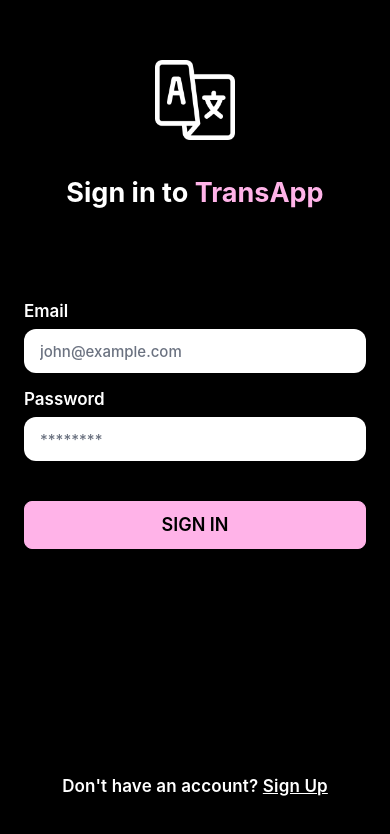
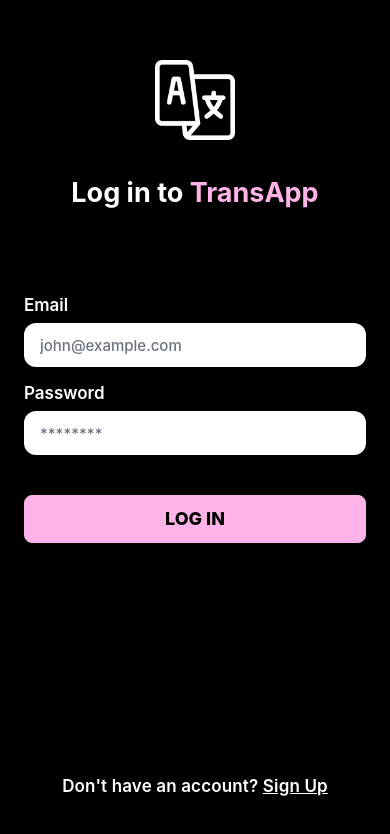
Before and after one commit to appsecandrewlee/MACathon_2023, a React Native app in the folder langtrans_app/: screen /Login in a window 390 px wide. Shown: the top 834 px of the page. Built offline with nearby package versions, Linux system fonts and the light colour scheme.

Commit message:
pretty up sign up and log in page

```diff
--- a/langtrans_app/App.js
+++ b/langtrans_app/App.js
@@ -50,7 +50,7 @@ export default function App() {
         <Stack.Screen name="Login" component={LoginScreen} options={{ headerShown: false }} />
         <Stack.Screen name="Signup" component={SignupScreen} options={{ headerShown: false }} />
         <Stack.Screen name="Camera" component={CameraScreen} options={{ title: 'Capture Image' }} />
-        <Stack.Screen name="Home" component={HomeScreen} options={{ title: 'Home' }} />
+        <Stack.Screen name="Home" component={HomeScreen} options={{ headerShown: false }} />
         {/* Add more screens as needed */}
       </Stack.Navigator>
     </NavigationContainer>
--- a/langtrans_app/package.json
+++ b/langtrans_app/package.json
@@ -10,10 +10,10 @@
   },
   "dependencies": {
     "@expo/webpack-config": "^19.0.0",
+    "@react-native-firebase/app": "^18.3.2",
+    "@react-native-firebase/auth": "^18.3.2",
     "@react-navigation/native": "^6.1.7",
     "@react-navigation/stack": "^6.3.17",
-    "@react-native-firebase/app": "^18.3.2",
-    "@react-native-firebase/auth": "^18.3.2",
     "@types/react": "~18.2.14",
     "axios": "^1.5.0",
     "bootstrap": "^5.3.1",
@@ -25,6 +25,7 @@
     "react-dom": "18.2.0",
     "react-native": "0.72.4",
     "react-native-config": "^1.5.1",
+    "react-native-linear-gradient": "^2.8.3",
     "react-native-web": "~0.19.6",
     "typescript": "^5.1.3"
   },
--- a/langtrans_app/screens/Login.js
+++ b/langtrans_app/screens/Login.js
@@ -1,5 +1,6 @@
 import React, { useState } from 'react';
 import { colors, commonStyles } from '../styles/styles';
+import LinearGradient from 'react-native-linear-gradient';
 import {
   SafeAreaView,
   View,
@@ -41,9 +42,8 @@ export default function LoginScreen({navigation}) {
             // }}
           />
           <Text style={[commonStyles.title,{ color: colors.text }]}>
-            Sign in to <Text style={commonStyles.title}>TransApp</Text>
+            Log in to <Text style={commonStyles.title}>TransApp</Text>
           </Text>
-          <View style={{marginBottom: 50}}></View>
         </View>
 
         <View style={commonStyles.form}>
@@ -77,11 +77,9 @@ export default function LoginScreen({navigation}) {
 
           <View style={commonStyles.formAction}>
             <TouchableOpacity
-              onPress={() => {
-                // handle onPress
-              }}>
+              onPress={() => navigation.navigate('Home')}>
               <View style={commonStyles.btn}>
-                <Text style={commonStyles.btnText}>SIGN IN</Text>
+                <Text style={commonStyles.btnText}>LOG IN</Text>
               </View>
             </TouchableOpacity>
           </View>
@@ -96,9 +94,7 @@ export default function LoginScreen({navigation}) {
           </TouchableOpacity>
 
         </View>
-
       </View>
-
     </SafeAreaView>
   );
 }
--- a/langtrans_app/screens/Signup.js
+++ b/langtrans_app/screens/Signup.js
@@ -25,7 +25,7 @@ export default function SignupScreen({navigation}) {
       <View style={commonStyles.container}>
 
         <View style={commonStyles.header}>
-          <Text style={commonStyles.title}>Getting Started</Text>
+          <Text style={[commonStyles.title, {marginBottom: 6}]}>Getting Started</Text>
           <Text style={commonStyles.subtitle}>Create an account to continue</Text>
         </View>
 
@@ -112,75 +112,3 @@ export default function SignupScreen({navigation}) {
     </SafeAreaView>
   );
 }
-
-// const styles = StyleSheet.create({
-//   container: {
-//     paddingVertical: 24,
-//     paddingHorizontal: 0,
-//     flexGrow: 1,
-//     flexShrink: 1,
-//     flexBasis: 0,
-//   },
-//   header: {
-//     marginVertical: 24,
-//     paddingHorizontal: 24,
-//   },
-//   form: {
-//     paddingHorizontal: 24,
-//   },
-//   formAction: {
-//     marginVertical: 24,
-//   },
-//   formFooter: {
-//     fontSize: 15,
-//     fontWeight: '500',
-//     color: '#222',
-//     textAlign: 'center',
-//   },
-//   title: {
-//     fontSize: 30,
-//     fontWeight: 'bold',
-//     color: '#1d1d1d',
-//     marginBottom: 6,
-//   },
-//   subtitle: {
-//     fontSize: 14,
-//     fontWeight: '500',
-//     color: '#929292',
-//   },
-//   input: {
-//     marginBottom: 16,
-//   },
-//   inputLabel: {
-//     fontSize: 17,
-//     fontWeight: '600',
-//     color: '#222',
-//     marginBottom: 8,
-//   },
-//   inputControl: {
-//     height: 44,
-//     backgroundColor: '#f1f5f9',
-//     paddingHorizontal: 16,
-//     borderRadius: 12,
-//     fontSize: 15,
-//     fontWeight: '500',
-//     color: '#222',
-//   },
-//   btn: {
-//     flexDirection: 'row',
-//     alignItems: 'center',
-//     justifyContent: 'center',
-//     borderRadius: 8,
-//     paddingVertical: 8,
-//     paddingHorizontal: 16,
-//     borderWidth: 1,
-//     backgroundColor: '#007aff',
-//     borderColor: '#007aff',
-//   },
-//   btnText: {
-//     fontSize: 17,
-//     lineHeight: 24,
-//     fontWeight: '600',
-//     color: '#fff',
-//   },
-// });
--- a/langtrans_app/styles/styles.js
+++ b/langtrans_app/styles/styles.js
@@ -5,6 +5,7 @@
 // export { Typography, Spacing, Colors, Buttons }
 
 import { StyleSheet } from 'react-native';
+import LinearGradient from 'react-native-linear-gradient';
 
 const colors = {
   pink: '#FFB3E8',
@@ -12,6 +13,7 @@ const colors = {
   // blue: '#2B2DA4',
   grey: '#F0F0F0',
   text: '#FFFFFF',
+  // primaryGradient: ['#AA076B', '#61045F'],
 };
 
 const fonts = {
@@ -78,7 +80,7 @@ const commonStyles = StyleSheet.create({
     fontSize: 27,
     fontWeight: '700',
     color: colors.pink,
-    marginBottom: 6,
+    marginBottom: 50,
     textAlign: 'center',
   },
 
@@ -87,6 +89,7 @@ const commonStyles = StyleSheet.create({
     fontWeight: '500',
     color: colors.text,
     textAlign: 'center',
+    marginBottom: 36
   },
 
   form: {
@@ -144,8 +147,13 @@ const commonStyles = StyleSheet.create({
   btnText: {
     fontSize: 18,
     lineHeight: 26,
-    fontWeight: '600',
+    fontWeight: '800',
     color: colors.blue,
+  },
+
+  linearGradient: {
+    flex: 1,
+    width: '100%',
   },
 
   // button: {
```
Also changed, not shown: 2 other files (tests, documents, lock files or other folders).
